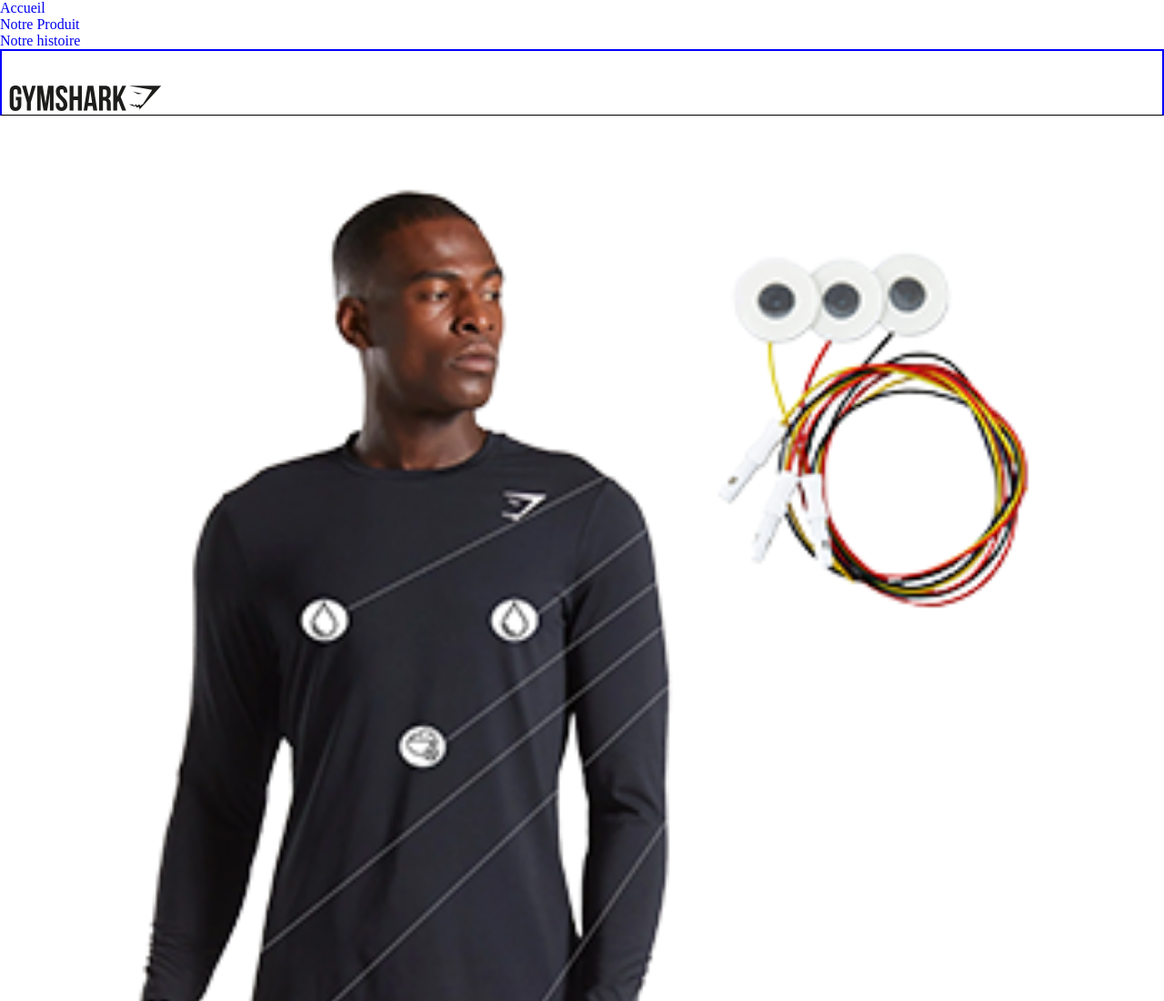
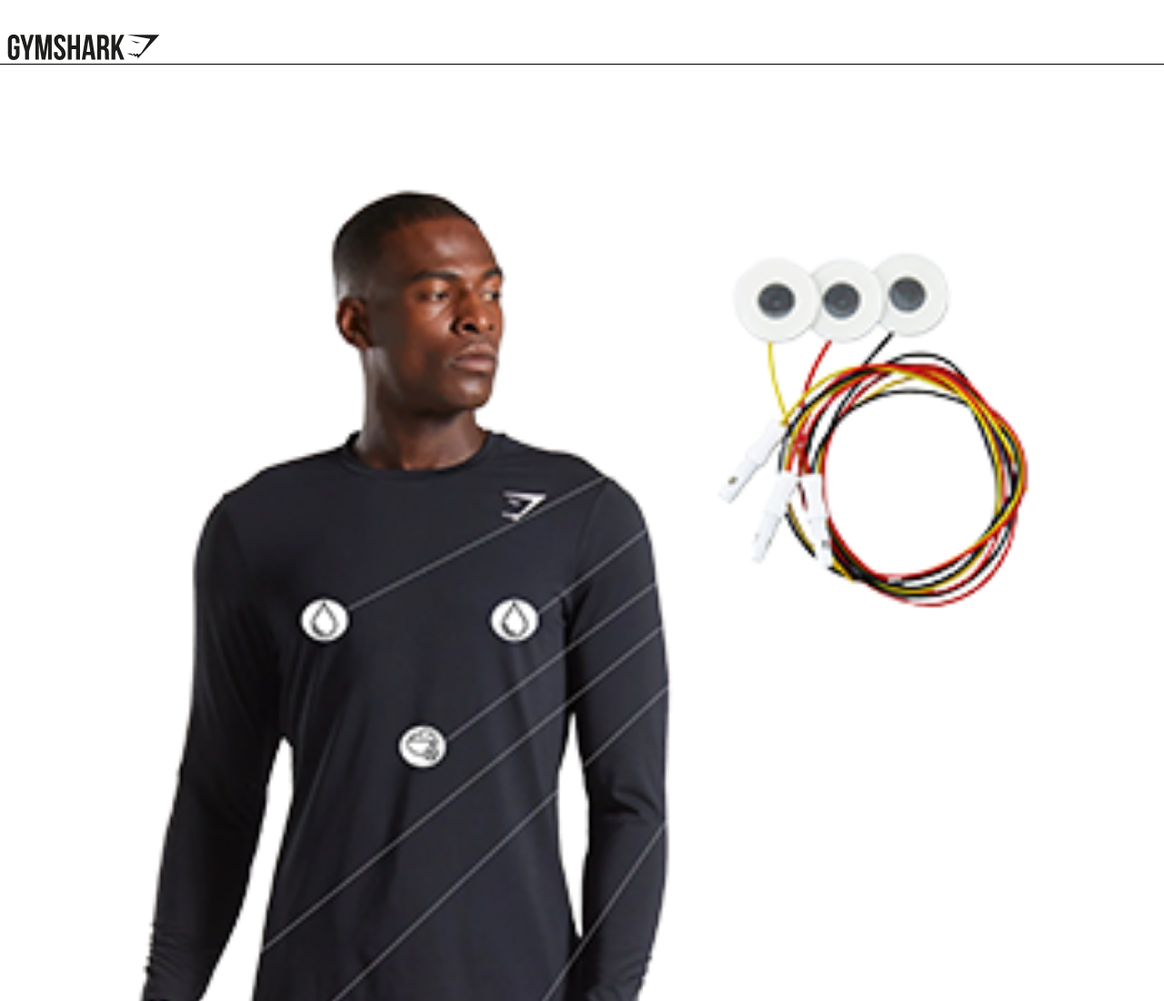
Before and after one commit to hugoborini/hetic-w1p2022-06, a plain HTML site: page sell.html in a window 1280 px wide. Shown: the top 1100 px of the page at 91% size. Drawn offline with Linux system fonts and the light colour scheme.

Commit message:
fixed links

```diff
--- a/sell.html
+++ b/sell.html
@@ -10,7 +10,7 @@
   </head>
   <body>
     <header>
-      <nav class="nav">
+      <nav class="nav-mobile">
         <ul class="nav-links">
           <li>
             <a href="index.html"> Accueil</a>
--- a/style.css
+++ b/style.css
@@ -33,15 +33,12 @@ body {
   z-index: 6;
 }
 @media screen and (min-width: 768px) {
+  /* REMOOVE MOBILE AND ADD DESKTOP */
   .burger {
     display: none;
   }
   .nav-mobile {
     display: none;
-  }
-  .logos {
-    border: 2px solid blue;
-    width: 30px;
   }
 }
 
```
Also changed, not shown: article.html (+1 -1 lines).
